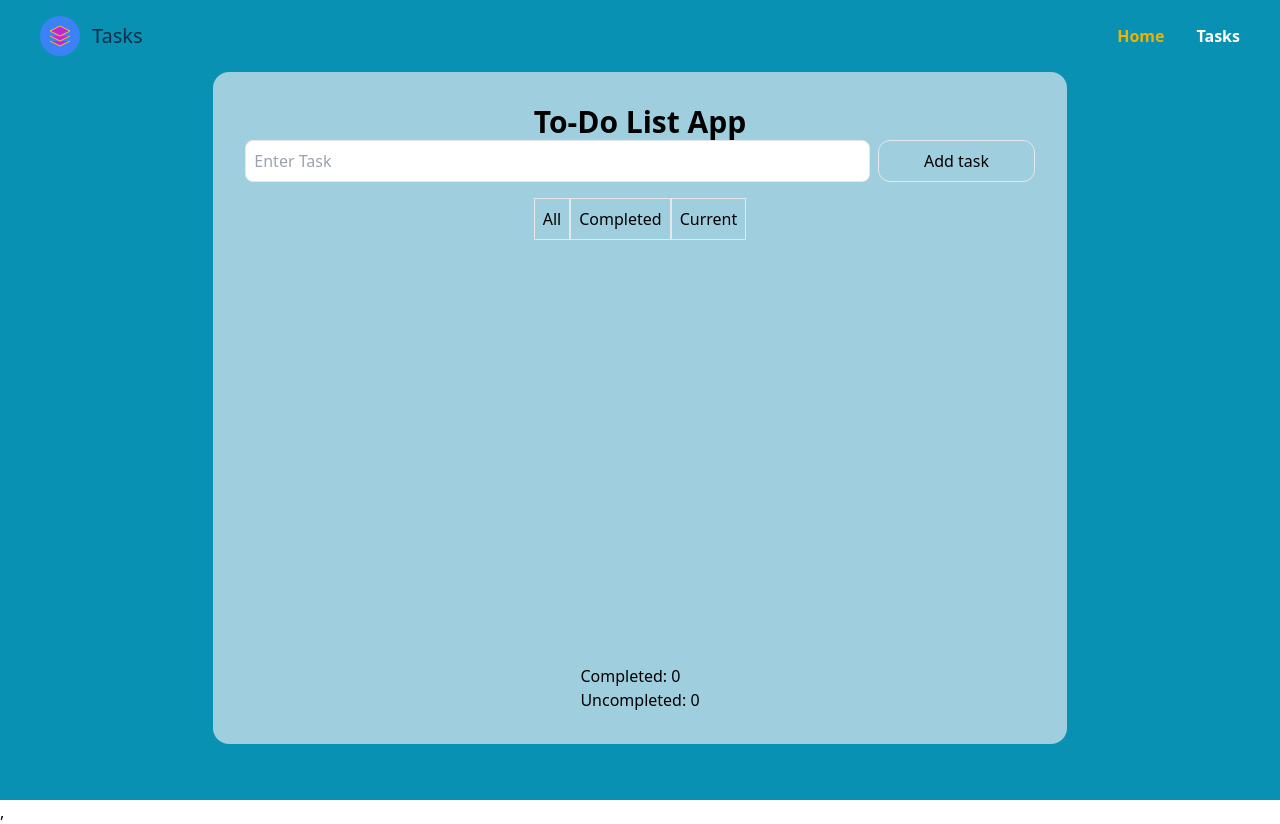
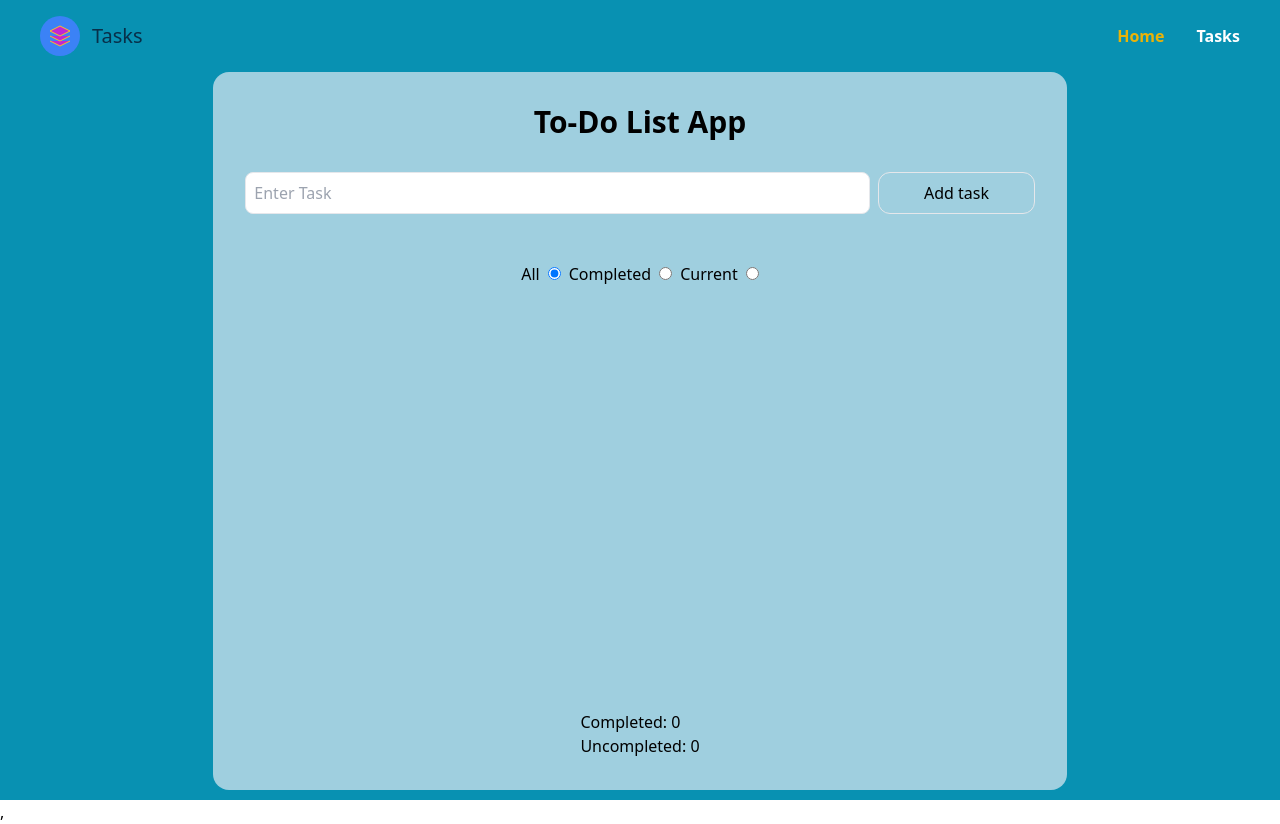
Before and after one commit to AleksandrSherehkov/test-to-do-list, a React (Vite) app: page /tasks in a window 1280 px wide. Built offline with nearby package versions, Linux system fonts and the light colour scheme.

Commit message:
update  taskForm,TaskFilter,taskCaunter

```diff
--- /dev/null
+++ b/src/components/CounterItem/CounterItem.tsx
@@ -0,0 +1,9 @@
+import { FC } from "react"
+
+interface CounterItemProps {
+  label: string
+  count: number
+}
+
+export const CounterItem: FC<CounterItemProps> = ({ label, count }): JSX.Element =>
+  <p>{label}: {count}</p>
--- a/src/components/TaskCounter/TaskCounter.tsx
+++ b/src/components/TaskCounter/TaskCounter.tsx
@@ -1,4 +1,5 @@
 import React from 'react'
+import { CounterItem } from '../CounterItem/CounterItem'
 
 interface TaskCounterProps {
   completedCount: number
@@ -8,8 +9,8 @@ interface TaskCounterProps {
 export const TaskCounter: React.FC<TaskCounterProps> = ({ completedCount, uncompletedCount }) => {
   return (
     <div className="mt-4">
-      <p>Completed: {completedCount}</p>
-      <p>Uncompleted: {uncompletedCount}</p>
+      <CounterItem label="Completed" count={completedCount} />
+      <CounterItem label="Uncompleted" count={uncompletedCount} />
     </div>
   )
 }
--- a/src/components/TaskFilter/TaskFilter.tsx
+++ b/src/components/TaskFilter/TaskFilter.tsx
@@ -1,15 +1,33 @@
+import { ChangeEvent, FC } from 'react'
+import { taskFilters } from '../../constants/filter'
+
+type TaskFilterProps = {
+  setFilter: (filter: string) => void
+  currentFilter: string
+}
+
+export const TaskFilter: FC<TaskFilterProps> = ({ setFilter, currentFilter }) => {
 
 
-type Props = {
-  setFilter: (filter: string) => void
-}
+  const handleFilterChange = (e: ChangeEvent<HTMLInputElement>): void => {
+    setFilter(e.target.value)
+  }
 
-export const TaskFilter: React.FC<Props> = ({ setFilter }) => {
   return (
-    <div className="filters mb-4">
-      <button onClick={() => setFilter('all')} className="border p-2">All</button>
-      <button onClick={() => setFilter('completed')} className="border p-2">Completed</button>
-      <button onClick={() => setFilter('current')} className="border p-2">Current</button>
-    </div>
+    <form className="flex gap-2 mb-4">
+      {taskFilters.map((filter) =>
+        <label key={filter.value} >
+          {filter.label}
+          <input
+            type="radio"
+            name="taskFilter"
+            value={filter.value}
+            onChange={handleFilterChange}
+            checked={currentFilter === filter.value}
+            className="ml-2"
+          />
+        </label>
+      )}
+    </form>
   )
 }
--- a/src/components/TaskForm/TaskForm.tsx
+++ b/src/components/TaskForm/TaskForm.tsx
@@ -23,7 +23,7 @@ export const TaskForm = ({ onAddTask }: TaskFormProps): JSX.Element => {
 
   return (
     <>
-      <form onSubmit={handleSubmit} className="flex gap-2 mb-4 w-full">
+      <form onSubmit={handleSubmit} className="flex gap-2  w-full mt-8 mb-12">
         <input
           type="text"
           placeholder="Enter Task"
--- a/src/components/ToDoList/ToDoList.tsx
+++ b/src/components/ToDoList/ToDoList.tsx
@@ -42,7 +42,7 @@ export const ToDoList = (): JSX.Element => {
     <div className="mx-auto flex flex-col items-center  w-2/3 p-8 rounded-2xl bg-turquoise">
       <TitlePage title="To-Do List App" />
       <TaskForm onAddTask={handleAddTask} />
-      <TaskFilter setFilter={setFilter} />
+      <TaskFilter setFilter={setFilter} currentFilter={filter} />
       <TaskList
         tasks={filteredTasks}
         toggleTask={(id: string) => dispatch(toggleTask({ id }))}
--- /dev/null
+++ b/src/constants/filter.ts
@@ -0,0 +1,5 @@
+export const taskFilters = [
+  { label: 'All', value: 'all' },
+  { label: 'Completed', value: 'completed' },
+  { label: 'Current', value: 'current' },
+]
```
